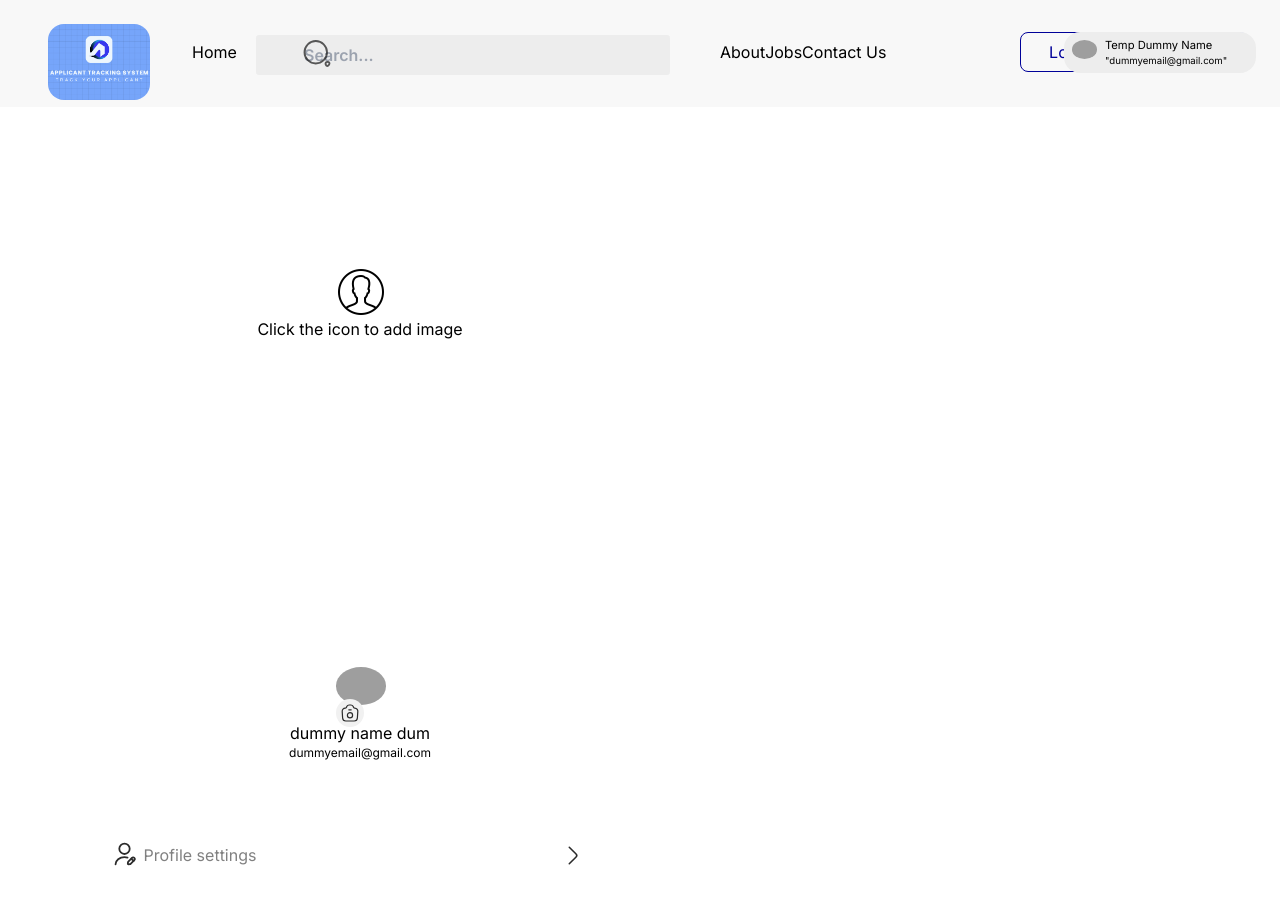
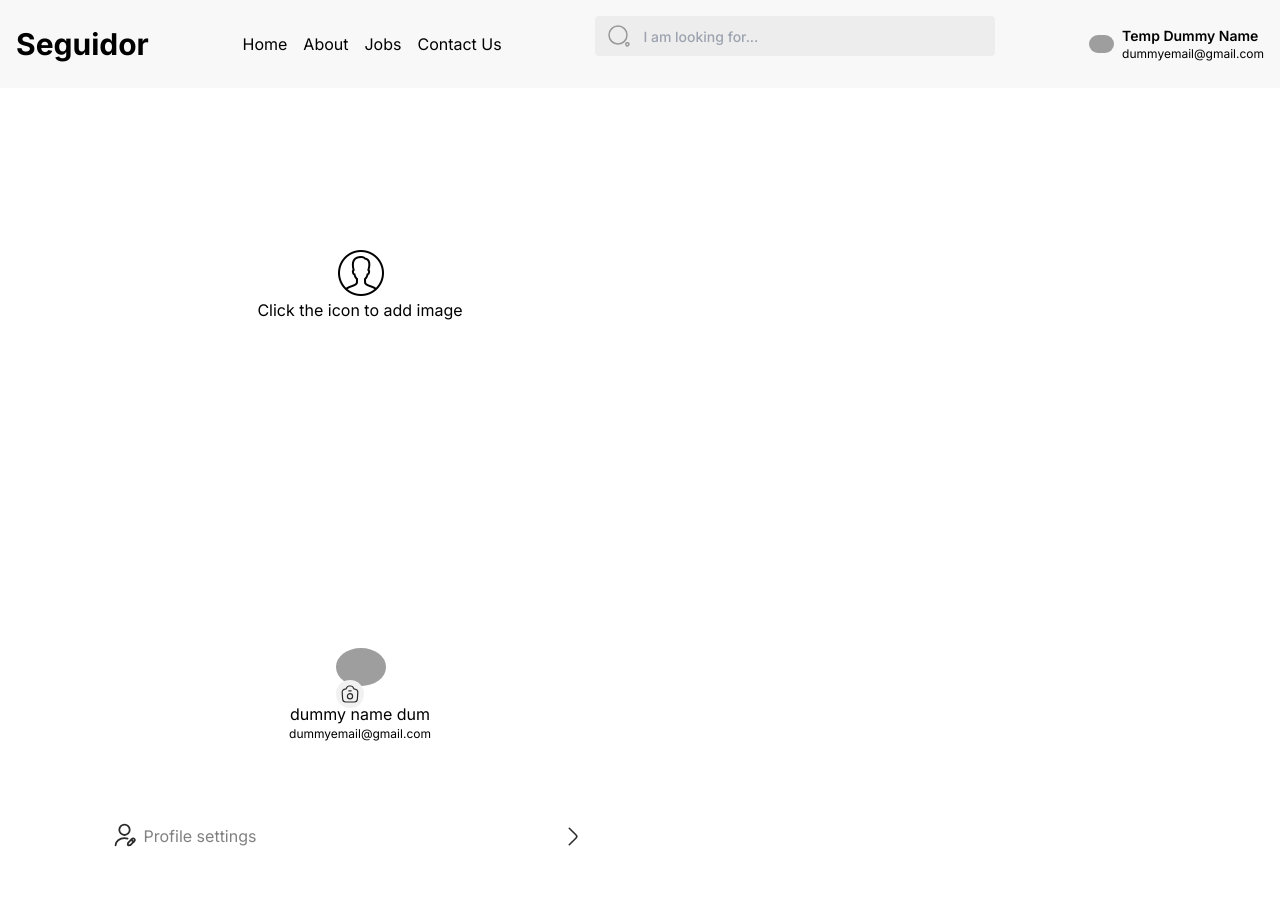
Before and after one commit to Andy-Intelligence/Seguidor-ATS, a Next.js app: page /site/Candidate in a window 1280 px wide. Shown: the top 904 px of the page. Built offline with nearby package versions, Linux system fonts and the light colour scheme; grey boxes are pictures that could not be loaded.

Commit message:
made changes

```diff
--- a/app/(website)/site/comps/Header.jsx
+++ b/app/(website)/site/comps/Header.jsx
@@ -23,73 +23,49 @@ const Header = () => {
   // }, [user]);
 
   return (
-    <header className="header ">
-      <div className="flex align-center">
+    // <header className="header bg-red-500">
+    <header className="text-black p-4">
+      <div className="container mx-auto flex items-center justify-between">
         <Link href="/">
-          <h1 className="font-normal text-5xl">
-            <Image src={mainLogo} alt="Main-logo" className="semiLogo" />
-          </h1>
+          <div className="text-white text-5xl">
+            {/* <Image src={mainLogo} alt="Main-logo" className="semiLogo" width={50} height={50} /> */}
+            <span className="text-3xl font-[700]">Seguidor</span>
+          </div>
         </Link>
-        <nav>
-          <ul className="items-center mt-5 ml-10 display-inline">
-            <span onClick={()=>router.replace('/site')} className="home">
+        <nav className="flex items-center justify-center ml-6 space-x-4">
+          <span onClick={() => router.replace('/site')} className="text-black cursor-pointer">
             Home
-              {/* <Link href="/">
-                <List list="Home" />
-              </Link> */}
           </span>
-            <div  className="absolute lister">
-              {/* <Link href="/site/About">
-                <List list="About US" />
-              </Link> */}
-
-              <span onClick={()=>router.replace('/site/About')}>
+          <div className="flex items-center space-x-4">
+            <span onClick={() => router.replace('/site/About')} className="text-black cursor-pointer">
               About
             </span>
-
-              <span onClick={()=>router.replace('/site/joblisting')}>
+            <span onClick={() => router.replace('/site/joblisting')} className="text-black cursor-pointer">
               Jobs
             </span>
-              <span onClick={()=>router.replace('/site/contact')}>
+            <span onClick={() => router.replace('/site/contact')} className="text-black cursor-pointer">
               Contact Us
             </span>
-              {/* <Link href="/joblisting">
-                <List list="Jobs" />
-              </Link>
-              <Link href="/contact">
-                <List list="Contact Us" />
-              </Link> */}
           </div>
-          </ul>
         </nav>
         <Search />
-      </div>
-      {/* {loading ? null : !user ? ( */}
-        <Link href="/SignUp">
-          <button className="login">Login</button>
-          <button className="register">Sign Up</button>
-        </Link>
-       {/* ) : ( */}
         <Link href="/Candidate">
-          <div className="user-details cursor-pointer">
+          <div className="flex items-center text-black cursor-pointer">
             <img
-              // src={user.photoURL}
               src="https://th.bing.com/th/id/OIP.rmim2jYzNpSCslo60INohQHaF9?rs=1&pid=ImgDetMain"
               alt="Profile Photo"
               width={25}
               height={20}
               quality={100}
-              className="profiler"
+              className="rounded-full"
             />
-            <div className="titles">
-              {/* <p className="userName">{user.displayName}</p> */}
-              <p className="userName">Temp Dummy Name</p>
-              {/* <p className="userEmail">{user.email}</p> */}
-              <p className="userEmail">"dummyemail@gmail.com"</p>
+            <div className="ml-2">
+              <p className="text-sm font-semibold">Temp Dummy Name</p>
+              <p className="text-xs">dummyemail@gmail.com</p>
             </div>
           </div>
         </Link>
-      {/* )} */}
+      </div>
     </header>
   );
 };
--- a/app/(website)/site/comps/Search.jsx
+++ b/app/(website)/site/comps/Search.jsx
@@ -16,8 +16,8 @@ const Search = () => {
 
 
 
-    <>
-      <input
+    <div className="flex items-center justify-center">
+      {/* <input
         type="search"
         id="search"
         placeholder="Search..."
@@ -25,8 +25,25 @@ const Search = () => {
         className=" moverPlaceholder relative mt-3 ml-6"
       />
       <Image src={search} width={30} className="main-image" alt="search" height={100} quality={100} />
+       */}
+        <div className='relative'>
+          <div className='absolute left-[12px] top-[8px]'>
+          <svg width="24" height="24" viewBox="0 0 24 24" fill="none" xmlns="http://www.w3.org/2000/svg">
+            <path d="M11 20C15.9706 20 20 15.9706 20 11C20 6.02944 15.9706 2 11 2C6.02944 2 2 6.02944 2 11C2 15.9706 6.02944 20 11 20Z" stroke="#989898" strokeWidth="1.5" strokeLinecap="round" strokeLinejoin="round"/>
+            <path d="M18.9299 20.6898C19.4599 22.2898 20.6699 22.4498 21.5999 21.0498C22.4499 19.7698 21.8899 18.7198 20.3499 18.7198C19.2099 18.7098 18.5699 19.5998 18.9299 20.6898Z" stroke="#989898" strokeWidth="1.5" strokeLinecap="round" strokeLinejoin="round"/>
+          </svg>
+        </div>
+          <input
+            type="text"
+            placeholder="I am looking for..."
+            className="navbarSearchInput rounded-[4px] p-2 w-[400px] h-[40px] block pl-12 font-[500] text-[14px]"
+            onChange={handleChange}
+          // value={searchQuery}
+          />
+           {/* <button onClick={() =>{onSearch && onSearch(searchQuery)}}>Search</button> */}
 
-    </>
+        </div>
+    </div>
   );
 };
 
--- a/app/(website)/site/globals.css
+++ b/app/(website)/site/globals.css
@@ -22,6 +22,7 @@ html {
   margin-left: auto;
   margin-right: auto;
   background: var(--BACKGROUND, #fff);
+  /* background-color:red; */
 }
 body {
   margin: 0;
```
Also changed, not shown: 1 other file (tests, documents, lock files or other folders). Lines whose indentation alone changed are shown as unchanged.
